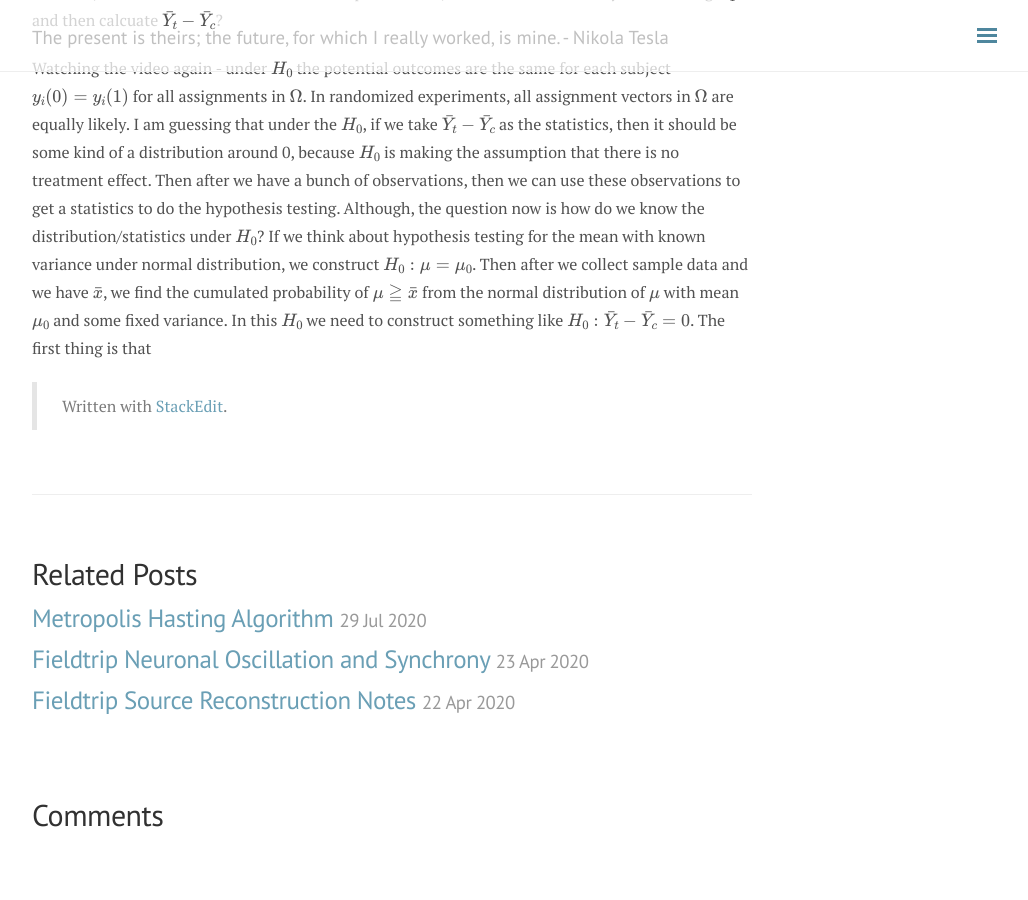
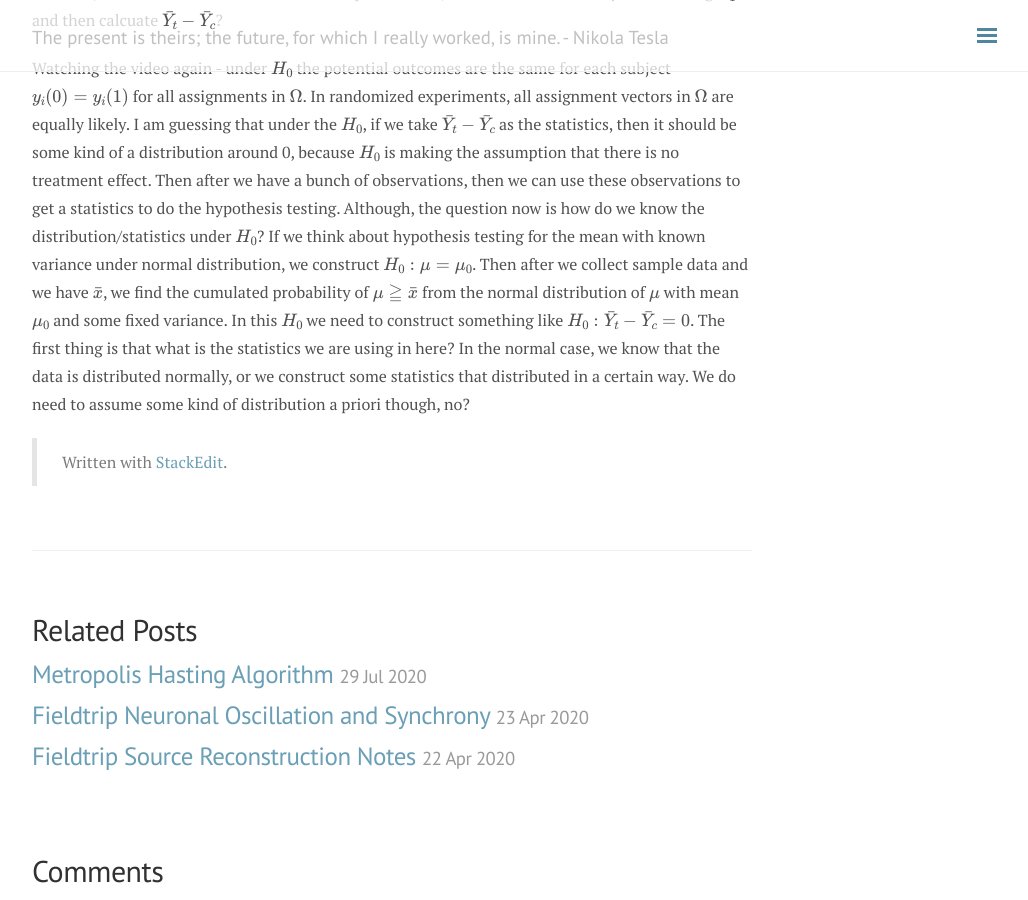
Before and after one commit to andylikescodes/andylikescodes.github.io, a Jekyll site: the page built from _posts/2020-07-28-Testing-Null-Hypothesis-For-Treatment-Effects.md, in a window 1280 px wide and 900 px high, scrolled down 586 px. Shown: the whole window, without its empty margins (248-1276 px from the left). Built offline with Jekyll 4.4.1, drawn with Linux system fonts in a browser that asks for light colours; nearby versions of some CDN libraries; formulas are drawn with MathJax 3; comment, search, counter and statistics services are not loaded; before the commit the page ends 1430 px from its top, so only the background shows below that.

Commit message:
_posts/2020-07-28-Testing-Null-Hypothesis-For-Treatment-Effects.md updated from https://stackedit.io/

```diff
--- a/_posts/2020-07-28-Testing-Null-Hypothesis-For-Treatment-Effects.md
+++ b/_posts/2020-07-28-Testing-Null-Hypothesis-For-Treatment-Effects.md
@@ -13,7 +13,7 @@ $\bar{Y}_t - \bar{Y}_c$ is the average effect under the treated subjects and the
 
 Should I consider this distribution as the $H_0$ distribution? Assuming there is no treatment effect? However, the observed $Y$ is associated with a particular $Z$, so what does it mean by randomizing $Z_1$ and then calcuate $\bar{Y}_t - \bar{Y}_c$?
 
-Watching the video again - under $H_0$ the potential outcomes are the same for each subject $y_i(0) = y_i(1)$ for all assignments in $\Omega$. In randomized experiments, all assignment vectors in $\Omega$ are equally likely. I am guessing that under the $H_0$, if we take $\bar{Y}_t - \bar{Y}_c$ as the statistics, then it should be some kind of a distribution around 0, because $H_0$ is making the assumption that there is no treatment effect. Then after we have a bunch of observations, then we can use these observations to get a statistics to do the hypothesis testing. Although, the question now is how do we know the distribution/statistics under $H_0$? If we think about hypothesis testing for the mean with known variance under normal distribution, we construct $H_0:\mu=\mu_0$. Then after we collect sample data and we have $\bar{x}$, we find the cumulated probability of  $\mu \geqq \bar{x}$ from the normal distribution of $\mu$ with   mean $\mu_0$ and some fixed variance. In this $H_0$ we need to construct something like $H_0: \bar{Y}_t - \bar{Y}_c=0$. The first thing is that
+Watching the video again - under $H_0$ the potential outcomes are the same for each subject $y_i(0) = y_i(1)$ for all assignments in $\Omega$. In randomized experiments, all assignment vectors in $\Omega$ are equally likely. I am guessing that under the $H_0$, if we take $\bar{Y}_t - \bar{Y}_c$ as the statistics, then it should be some kind of a distribution around 0, because $H_0$ is making the assumption that there is no treatment effect. Then after we have a bunch of observations, then we can use these observations to get a statistics to do the hypothesis testing. Although, the question now is how do we know the distribution/statistics under $H_0$? If we think about hypothesis testing for the mean with known variance under normal distribution, we construct $H_0:\mu=\mu_0$. Then after we collect sample data and we have $\bar{x}$, we find the cumulated probability of  $\mu \geqq \bar{x}$ from the normal distribution of $\mu$ with   mean $\mu_0$ and some fixed variance. In this $H_0$ we need to construct something like $H_0: \bar{Y}_t - \bar{Y}_c=0$. The first thing is that what is the statistics we are using in here? In the normal case, we know that the data is distributed normally, or we construct some statistics that distributed in a certain way. We do need to assume some kind of distribution a priori though, no?
 
 
 
```
Also changed, not shown: other parts of _posts/2020-07-28-Testing-Null-Hypothesis-For-Treatment-Effects.md (+1 -1 lines).
